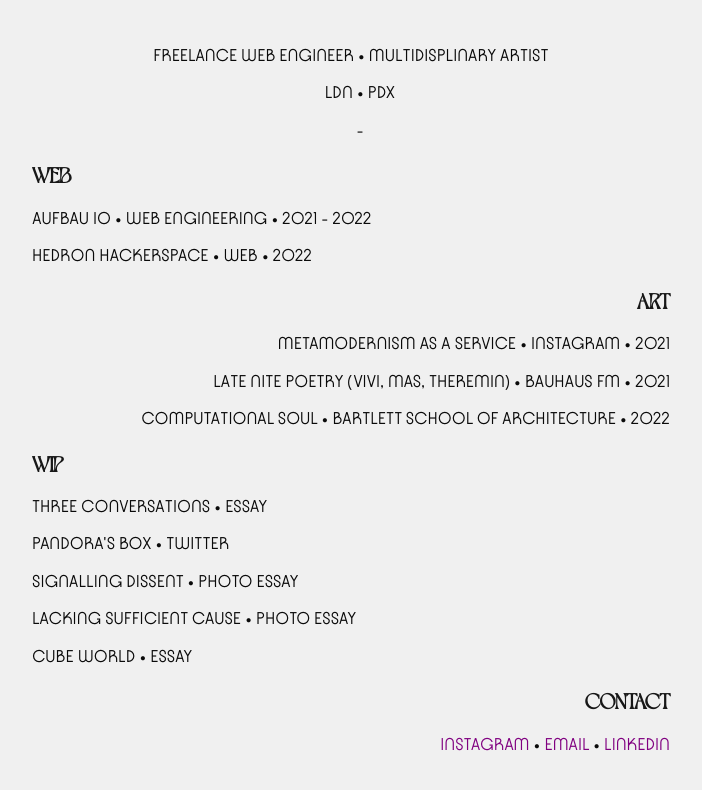
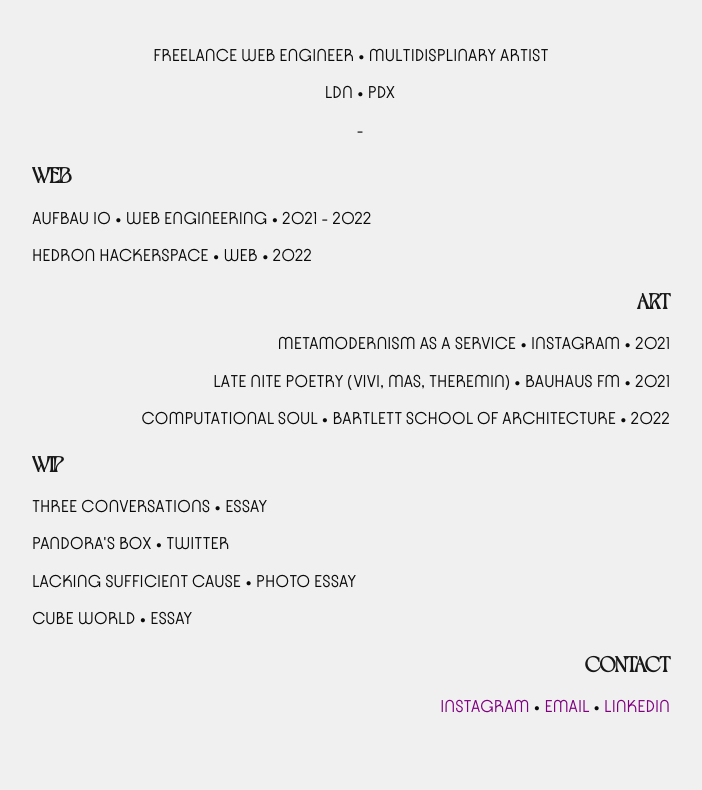
Before and after one commit to aufbau-io/niels, a Svelte app: page / in a window 1280 px wide. Shown: the part 785-1575 px from the top of the page, without its empty margins (289-991 px from the left). Built offline with nearby package versions, Linux system fonts and the light colour scheme.

Commit message:
remove singalling dissent

```diff
--- a/src/App.svelte
+++ b/src/App.svelte
@@ -30,7 +30,7 @@
       <!--p>die natur • pdx</p-->
       <p>three conversations • essay</p>
       <p>pandora's box • twitter</p>
-      <p>signalling dissent • photo essay</p>
+      <!--p>signalling dissent • photo essay</p-->
       <p>lacking sufficient cause • photo essay</p>
       <p>cube world • essay</p>
     </div>
```
